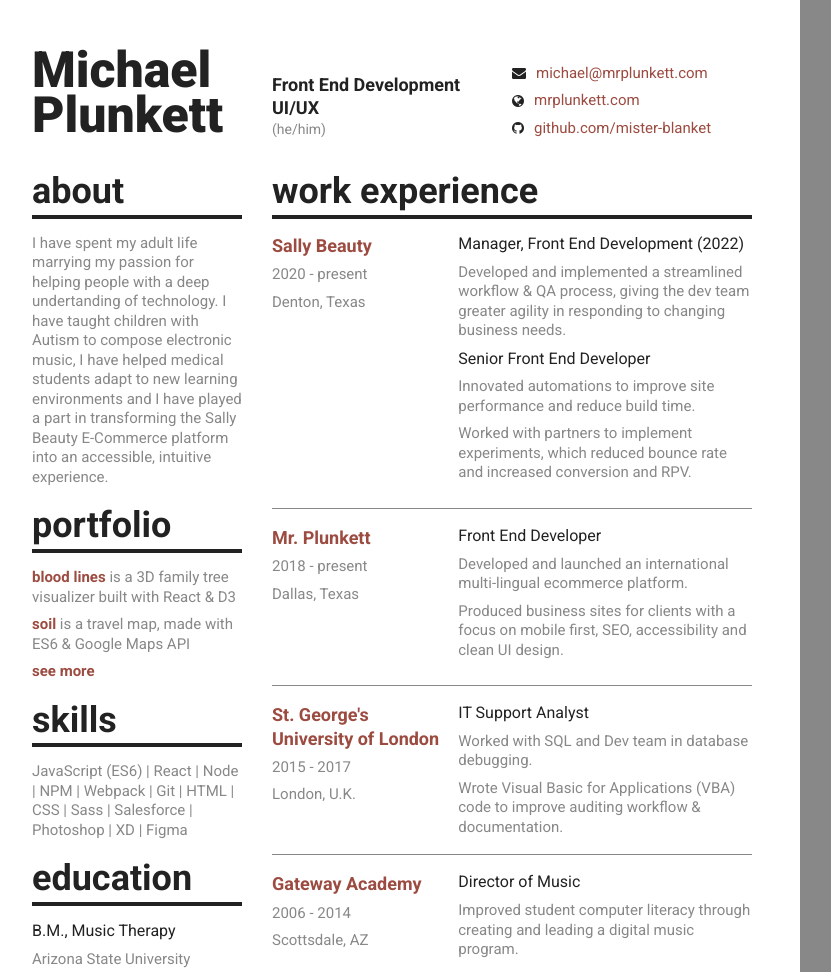
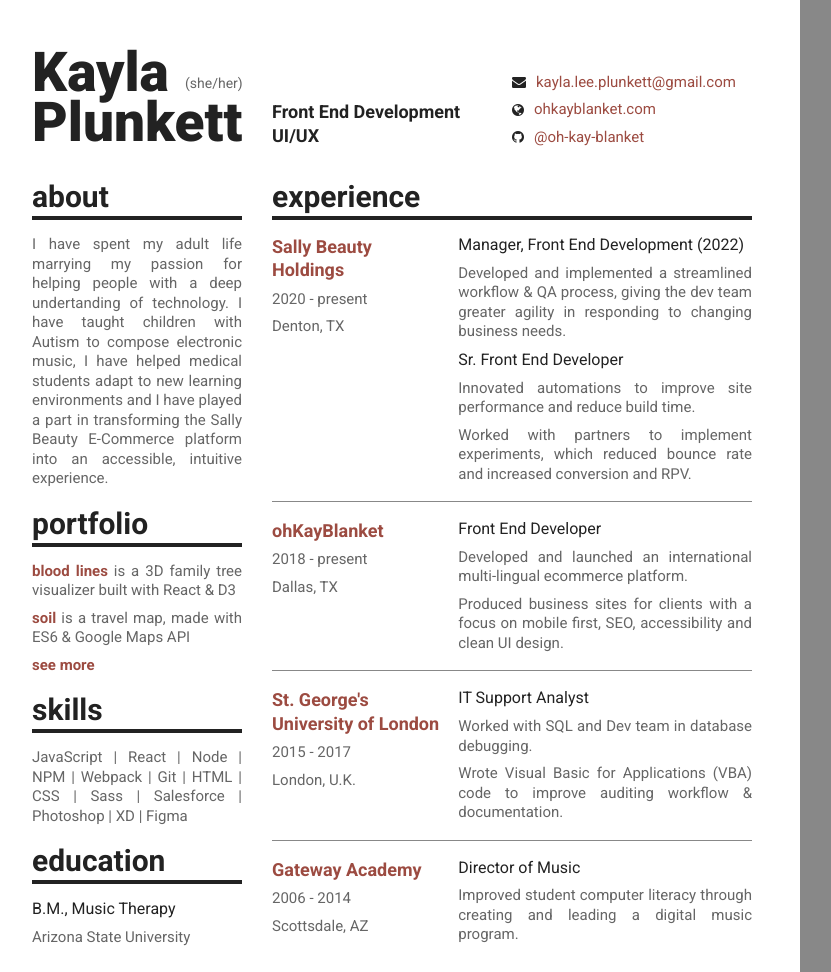
Before and after one commit to oh-kay-blanket/resume, a plain HTML site: page index.html in a window 1280 px wide. Shown: the top 972 px of the page, without its empty margins (16-847 px from the left). Drawn offline with Linux system fonts and the light colour scheme.

Commit message:
Change name

```diff
--- a/index.html
+++ b/index.html
@@ -11,26 +11,26 @@
       <div class='header'>
 
         <div class='flex-column name'>
-          <h1>Michael<br>Plunkett</h1>
+          <h1>Kayla<br>Plunkett</h1>
+		  <h4 id="pronoun">(she/her)</h4>
         </div>
 
         <div class='flex-column title'>
           <h3>Front End Development<br>UI/UX</h3>
-          <h4 id="pronoun">(he/him)</h4>
         </div>
 
         <div class='contact'>
           <div class='contact-line'>
             <i class="fa fa-envelope"></i>
-            <p><a href='mailto:michael@mrplunkett.com'>michael@mrplunkett.com</a></p>
+            <p><a href='mailto:kayla.lee.plunkett@gmail.com'>kayla.lee.plunkett@gmail.com</a></p>
           </div>
           <div class='contact-line'>
             <i class="fa fa-globe"></i>
-            <p><a href='https://mrplunkett.com' target='_blank'>mrplunkett.com</a></p>
+            <p><a href='https://ohkayblanket.com' target='_blank'>ohkayblanket.com</a></p>
           </div>
           <div class='contact-line'>
             <i class="fa fa-github"></i>
-            <p><a href='https://github.com/mister-blanket' target='_blank'>github.com/mister-blanket</a></p>
+            <p><a href='https://github.com/oh-kay-blanket' target='_blank'>@oh-kay-blanket</a></p>
           </div>
         </div>
       </div>
@@ -48,17 +48,17 @@
             <h2>portfolio</h2>
           </div>
           <div class='projects-content'>
-            <p class='padded'><span class='bold'><a href='https://mister-blanket.github.io/blood-lines/' target='_blank'>blood lines</a></span> is a 3D family tree visualizer built with React & D3</p>
+            <p class='padded'><span class='bold'><a href='https://oh-kay-blanket.github.io/blood-lines/' target='_blank'>blood lines</a></span> is a 3D family tree visualizer built with React & D3</p>
 
-            <p class='padded'><span class='bold'><a href='https://mister-blanket.github.io/soil/' target='_blank'>soil</a></span> is a travel map, made with ES6 & Google Maps API</p>
+            <p class='padded'><span class='bold'><a href='https://oh-kay-blanket.github.io/soil/' target='_blank'>soil</a></span> is a travel map, made with ES6 & Google Maps API</p>
 
-            <p><span class='bold'><a href='https://mrplunkett.com' target='_blank'>see more</a></span></p>
+            <p><span class='bold'><a href='https://ohkayblanket.com' target='_blank'>see more</a></span></p>
           </div>
 
           <div  class='body-header' id='skills'>
             <h2>skills</h2>
           </div>
-          <p id="skills__list">JavaScript (ES6) | React | Node | NPM | Webpack | Git | HTML | CSS | Sass | Salesforce | Photoshop | XD | Figma</p>
+          <p id="skills__list">JavaScript | React | Node | NPM | Webpack | Git | HTML | CSS | Sass | Salesforce | Photoshop | XD | Figma</p>
 
           <div class='body-header' id='education'>
             <h2>education</h2>
@@ -73,34 +73,34 @@
 
         <div class='body-right'>
           <div  class='body-header'>
-            <h2>work experience</h2>
+            <h2>experience</h2>
           </div>
 
           <div class='experience-box'>
             <div class='experience-company'>
-              <h3><a href="https://sallybeauty.com">Sally Beauty</a></h3>
+              <h3><a href="https://sallybeauty.com">Sally Beauty Holdings</a></h3>
               <p>2020 - present</p>
-              <p>Denton, Texas</p>
+              <p>Denton, TX</p>
             </div>
             <div class='experience-content'>
               <h4>Manager, Front End Development (2022)</h4>
               <p class='padded'>Developed and implemented a streamlined workflow & QA process, giving the dev team greater agility in responding to changing business needs.</p>
-              <h4>Senior Front End Developer</h4>
+              <h4>Sr. Front End Developer</h4>
               <p class='padded'>Innovated automations to improve site performance and reduce build time.</p>
-              <p class='padded'>Worked with partners to implement experiments, which reduced bounce rate and increased conversion and RPV.</p>
+              <p class='padded' style="margin-bottom:0;">Worked with partners to implement experiments, which reduced bounce rate and increased conversion and RPV.</p>
             </div>
           </div>
 
           <div class='experience-box'>
             <div class='experience-company'>
-              <h3><a href="https://mrplunkett.com">Mr. Plunkett</a></h3>
+              <h3><a href="https://ohkayblanket.com">ohKayBlanket</a></h3>
               <p>2018 - present</p>
-              <p>Dallas, Texas</p>
+              <p>Dallas, TX</p>
             </div>
             <div class='experience-content'>
               <h4>Front End Developer</h4>
               <p class='padded'>Developed and launched an international multi-lingual ecommerce platform.</p>
-              <p class='padded'>Produced business sites for clients with a focus on mobile first, SEO, accessibility and clean UI design.</p>
+              <p class='padded' style="margin-bottom:0;">Produced business sites for clients with a focus on mobile first, SEO, accessibility and clean UI design.</p>
               <!-- <div>
                 <p>Client work: <span class='bold'><a href='https://higheroctavehealing.org/' target='_blank'>HOH</a> | <a href='https://www.wramta.org/' target='_blank'>WRAMTA</a></span></p>
               </div> -->
@@ -116,7 +116,7 @@
             <div class='experience-content'>
               <h4>IT Support Analyst</h4>
               <p class='padded'>Worked with SQL and Dev team in database debugging.</p>
-              <p>Wrote Visual Basic for Applications (VBA) code to improve auditing workflow & documentation.</p>
+              <p style="margin-bottom:0;">Wrote Visual Basic for Applications (VBA) code to improve auditing workflow & documentation.</p>
             </div>
           </div>
 
@@ -138,7 +138,7 @@
       <div class='footer'>
         <div class='footer-left'>
           <div class='contact-line'>
-            <p><a href='https://www.linkedin.com/in/michaelplunkett1/' target='_blank'>linkedin</a></p>
+            <p><a href='https://www.linkedin.com/in/kaylaleeplunkett/' target='_blank'>linkedin</a></p>
           </div>
         </div>
         <div class='footer-center'>
--- a/style.css
+++ b/style.css
@@ -34,7 +34,7 @@
     --div-space-big: 15px;
     --div-space-small: 17px;
     --paragraph-padding: 8px;
-  --accent-color: #9c4b41;//6fd1bd;
+    --accent-color: #9c4b41;
     --accent-hover: #ab6f6d;
     --thick-line: 4px solid #222;
     --thin-line: 1px solid #888;
@@ -51,7 +51,7 @@ body {
     color: #222;
     font-weight: 300;
     line-height: 1.3;
-  //letter-spacing: -0.5px;
+    /* letter-spacing: -0.5px; */
     hyphens: auto;
     background-color: #888;
 }
@@ -61,12 +61,12 @@ h1, h2, h3, h4, p {
 }
 
 h1 {
-  font-size: 50px;
+    font-size: 55px;
     font-weight: 900;
 }
 
 h2 {
-  font-size: 36px;
+    font-size: 30px;
     font-weight: 700;
 }
 
@@ -83,7 +83,8 @@ h4 {
 p {
     font-size: 15px;
     letter-spacing: normal;
-  color: #888;
+    color: #666;
+	text-align: justify;
 }
 
 .padded {
@@ -132,6 +133,7 @@ a:hover {
     line-height: .9;
     flex-basis: 0;
     flex-grow: 1;
+	position: relative;
 }
 
 .title {
@@ -140,8 +142,11 @@ a:hover {
 }
 
 #pronoun {
+	position: absolute;
+	top: 29px;
+	left: 153px;
     font-size: 14px;
-  color: #888;
+    color: #666;
 }
 
 .contact {
@@ -224,7 +229,7 @@ a:hover {
     margin-right: 10px;
 }
 
-.experience-company h3, .experience-company p  {
+.experience-company h3, .experience-company p    {
     margin-bottom: var(--paragraph-padding);
 }
 
```
Also changed, not shown: 5 other files. Lines whose indentation alone changed are shown as unchanged.
